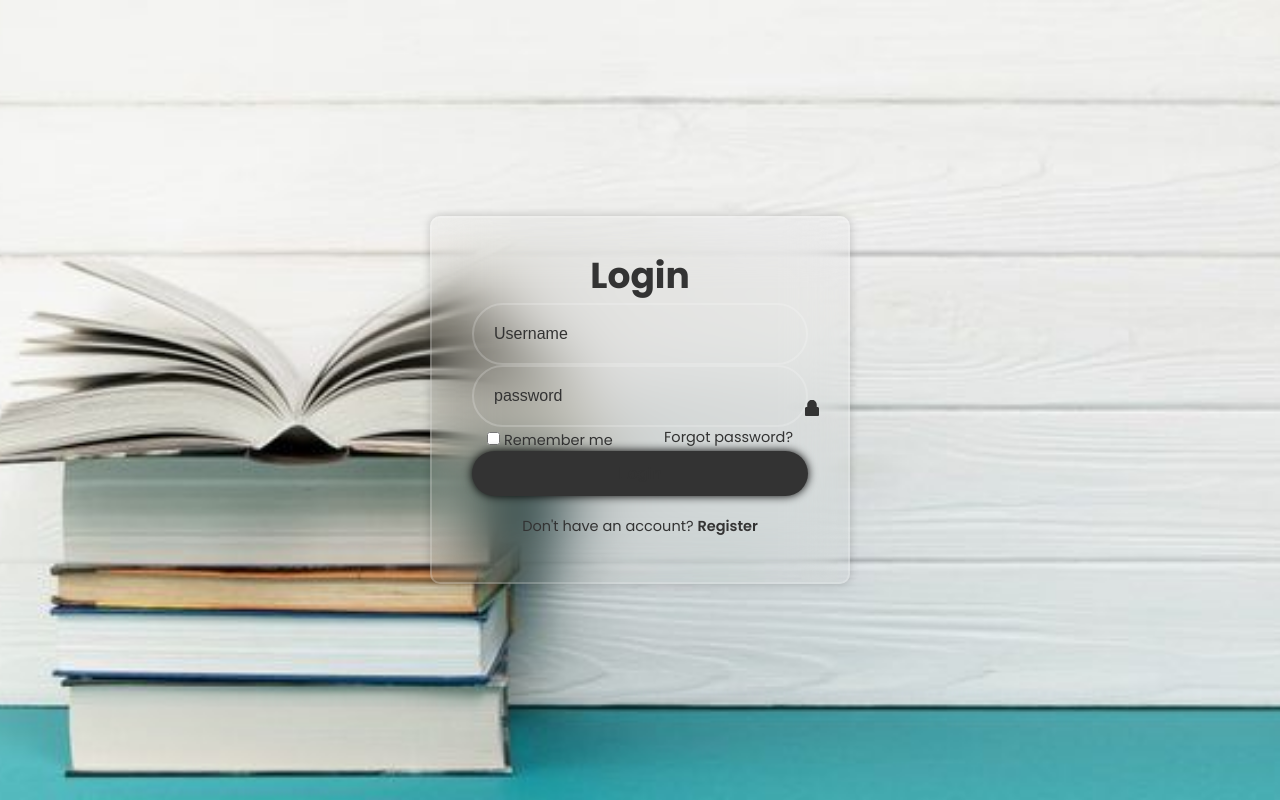
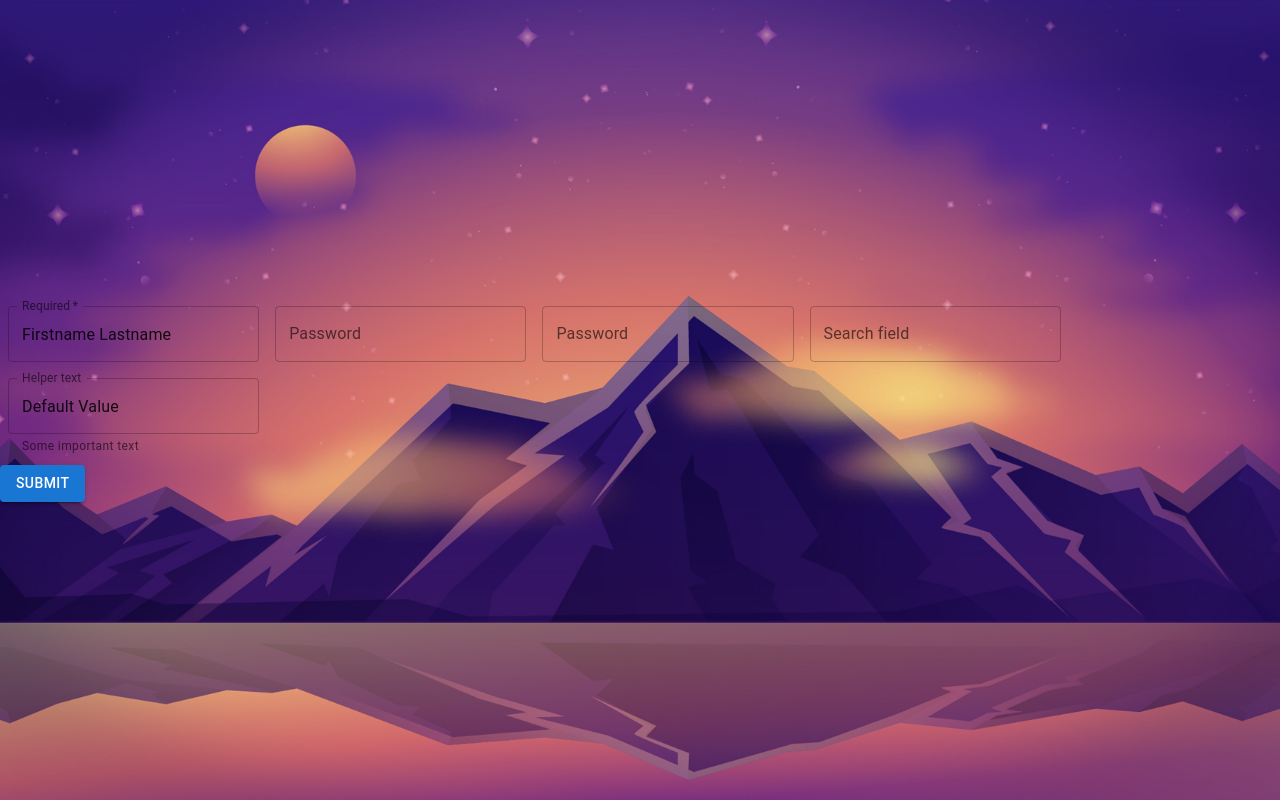
Before and after one commit to Chineme1/Frontend, a React (Create React App) app: page /register in a window 1280 px wide. Built offline with nearby package versions, Linux system fonts and the light colour scheme.

Commit message:
changing html fiel structure.

```diff
--- a/package.json
+++ b/package.json
@@ -3,11 +3,17 @@
   "version": "0.1.0",
   "private": true,
   "dependencies": {
+    "@emotion/react": "^11.13.3",
+    "@emotion/styled": "^11.13.0",
+    "@mui/icons-material": "^6.1.7",
+    "@mui/material": "^6.1.7",
     "@testing-library/jest-dom": "^5.17.0",
     "@testing-library/react": "^13.4.0",
     "@testing-library/user-event": "^13.5.0",
+    "mui": "^0.0.1",
     "react": "^18.3.1",
     "react-dom": "^18.3.1",
+    "react-hook-form": "^7.53.2",
     "react-icons": "^5.3.0",
     "react-router-dom": "^6.28.0",
     "react-scripts": "5.0.1",
--- a/src/Components/CreateAccount/CreateAccount.jsx
+++ b/src/Components/CreateAccount/CreateAccount.jsx
@@ -1,36 +1,61 @@
 import React from "react";
+import { useForm, SubmitHandler } from "react-hook-form"
+import Box from '@mui/material/Box';
+import TextField from '@mui/material/TextField';
+import Button from '@mui/material/Button';
 import { FaLock, FaUser } from "react-icons/fa";
 
+
 const CreateAccount = () => {
+  const {
+    register,
+    handleSubmit,
+    watch,
+    formState: { errors },
+  } = useForm()
+
+  const onSubmit = (data) => console.log(data)
   return (
-    <div className="wrapper">
-      <form action="">
-        <h1>Login</h1>
-        <div className="input-box">
-          <input type="text" placeholder="Username" required />
-          <FaUser className="icon" />
-        </div>
-        <div className="input-box">
-          <input type="password" placeholder="password" required />
-          <FaLock className="icon" />
-        </div>
-        <div className="remember-forgot">
-          <label>
-            <input type="checkbox" />
-            Remember me
-          </label>
-          <a href="#">Forgot password?</a>
-        </div>
-
-        <button type="submit">Login</button>
-
-        <div className="register-link">
-          <p>
-            Don't have an account? <a href="">Register</a>
-          </p>
-        </div>
+    <div className="register-wrapper">
+      <form onSubmit={handleSubmit(onSubmit)}>
+        {/* register your input into the hook by invoking the "register" function */}
+        <Box
+          component="form"
+          sx={{ '& .MuiTextField-root': { m: 1, width: '25ch' } }}
+          noValidate
+          autoComplete="off"
+        >
+          <div>
+            <TextField
+              required
+              id="outlined-required"
+              label="Required"
+              defaultValue="Firstname Lastname"
+            />
+            <TextField
+              id="outlined-password-input"
+              label="Password"
+              type="password"
+              autoComplete="current-password"
+            />
+            <TextField
+              id="outlined-password-input"
+              label="Password"
+              type="password"
+              autoComplete="current-password"
+            />
+            <TextField id="outlined-search" label="Search field" type="search" />
+            <TextField
+              id="outlined-helperText"
+              label="Helper text"
+              defaultValue="Default Value"
+              helperText="Some important text"
+            />
+          </div>
+        </Box>
+        <Button variant="contained">Submit</Button>
       </form>
-    </div>
+    </div >
   );
 };
 
--- a/src/index.css
+++ b/src/index.css
@@ -14,7 +14,7 @@ body {
   justify-content: center;
   align-items: center;
   min-height: 100vh;
-  background: url(./Components/Assets/bookcycle\ background2.jpg)
+  background: url(./Components/Assets/background.jpg)
   no-repeat;
   background-size: cover;
   background-position: center;
```
Also changed, not shown: src/Components/CreateAccount/CreateAccount.css (added, +99 -0 lines), src/Components/Assets/background.jpg (added), 1 other file (tests, documents, lock files or other folders).
